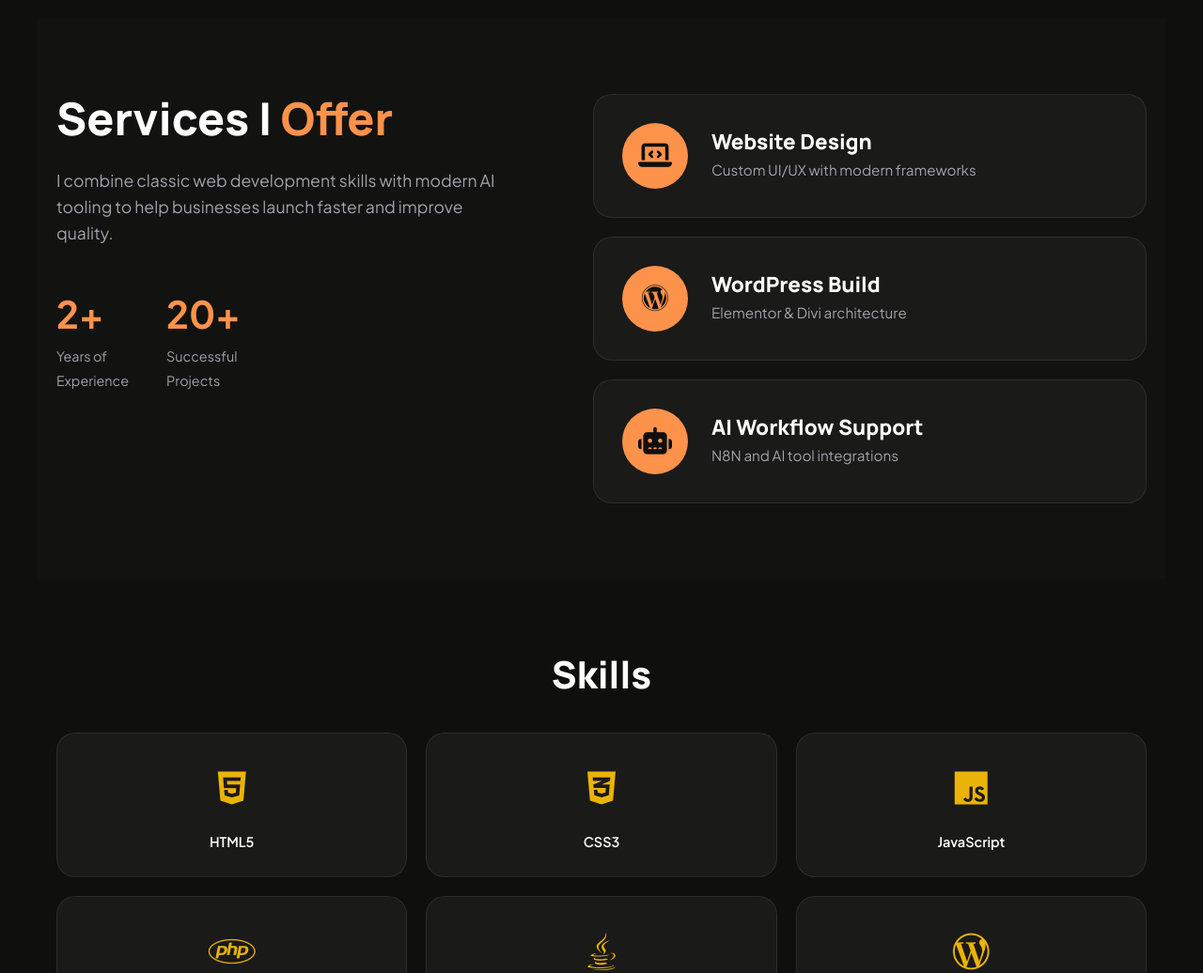
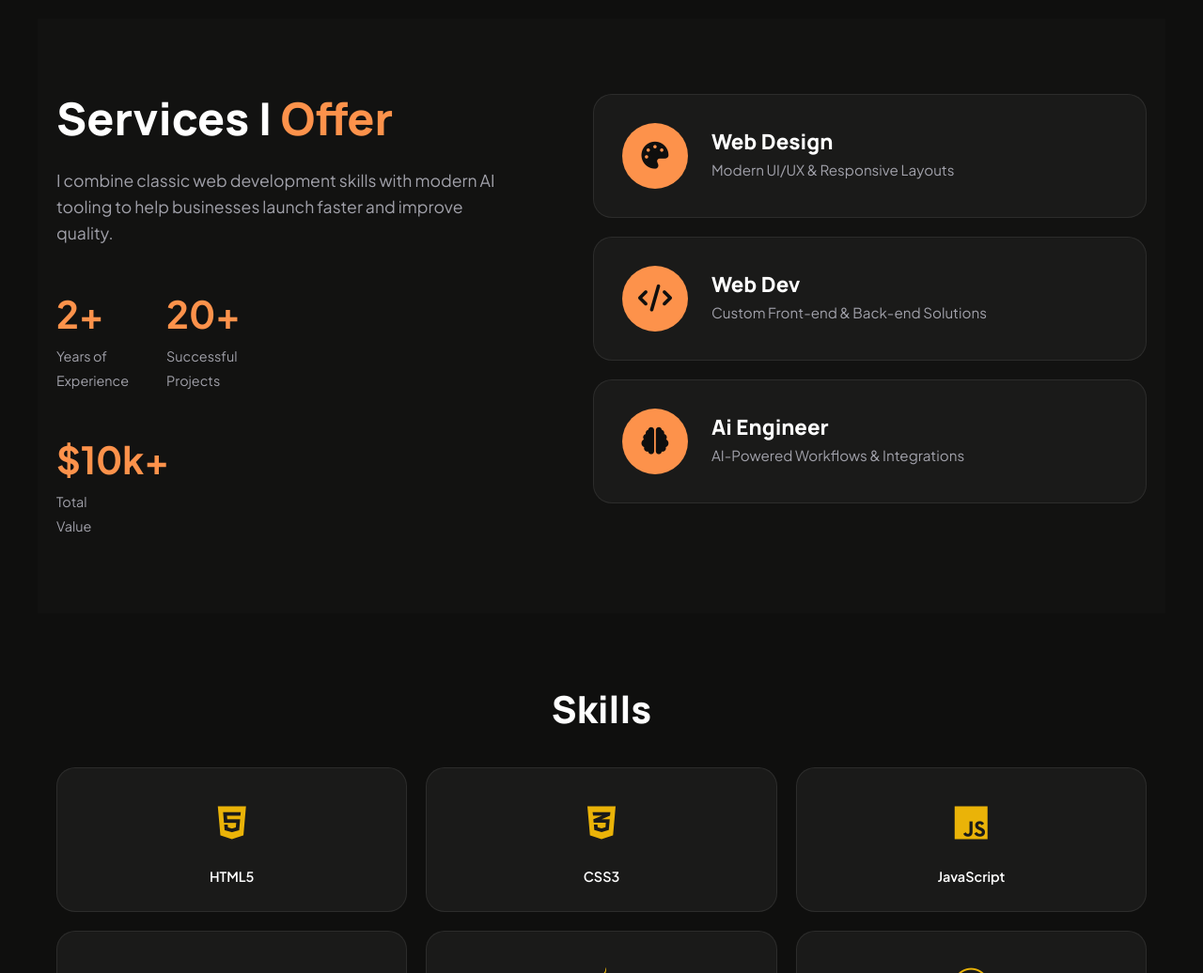
Before and after one commit to cirilosere51/Portfolio, a website: page index.html in a window 1280 px wide. Shown: the part 780-1816 px from the top of the page at 94% size. Drawn offline with Linux system fonts and the light colour scheme.

Commit message:
new update

```diff
--- a/index.html
+++ b/index.html
@@ -20,7 +20,7 @@
     <div class="page-shell">
         <header class="site-header" id="top">
             <nav class="navbar">
-                <a href="#top" class="brand">Portfolio</a>
+                <a href="#top" class="brand"><span>Cirilo</span> Sere</a>
                 <button class="menu-toggle" id="menuToggle" aria-label="Open navigation" aria-expanded="false">
                     <span></span>
                     <span></span>
@@ -69,6 +69,7 @@
                         <p>I combine classic web development skills with modern AI tooling to help businesses launch
                             faster and improve quality.</p>
                         <div class="experience-stats">
+                            <div class="stats-main-row">
                                 <div class="stat-item">
                                     <span class="stat-number">2+</span>
                                     <span class="stat-label">Years of <br>Experience</span>
@@ -78,27 +79,32 @@
                                     <span class="stat-label">Successful <br>Projects</span>
                                 </div>
                             </div>
+                            <div class="stat-item dollar-stat">
+                                <span class="stat-number">$10k+</span>
+                                <span class="stat-label">Total <br>Value</span>
+                            </div>
+                        </div>
                     </div>
                     <div class="services-grid reveal">
                         <div class="service-card">
-                            <div class="service-icon"><i class="fas fa-laptop-code"></i></div>
+                            <div class="service-icon"><i class="fas fa-palette"></i></div>
                             <div class="service-info">
-                                <h3>Website Design</h3>
-                                <p>Custom UI/UX with modern frameworks</p>
+                                <h3>Web Design</h3>
+                                <p>Modern UI/UX & Responsive Layouts</p>
                             </div>
                         </div>
                         <div class="service-card">
-                            <div class="service-icon"><i class="fab fa-wordpress"></i></div>
+                            <div class="service-icon"><i class="fas fa-code"></i></div>
                             <div class="service-info">
-                                <h3>WordPress Build</h3>
-                                <p>Elementor & Divi architecture</p>
+                                <h3>Web Dev</h3>
+                                <p>Custom Front-end & Back-end Solutions</p>
                             </div>
                         </div>
                         <div class="service-card">
-                            <div class="service-icon"><i class="fas fa-robot"></i></div>
+                            <div class="service-icon"><i class="fas fa-brain"></i></div>
                             <div class="service-info">
-                                <h3>AI Workflow Support</h3>
-                                <p>N8N and AI tool integrations</p>
+                                <h3>Ai Engineer</h3>
+                                <p>AI-Powered Workflows & Integrations</p>
                             </div>
                         </div>
                     </div>
--- a/styles.css
+++ b/styles.css
@@ -123,6 +123,10 @@ h4 {
   font-size: 1.5rem;
   font-weight: 800;
   color: var(--accent-gold);
+}
+
+.brand span {
+  color: var(--text-primary);
 }
 
 .nav-panel {
@@ -319,7 +323,18 @@ h4 {
 
 .experience-stats {
   display: flex;
+  flex-direction: column;
+  gap: 30px;
+}
+
+.stats-main-row {
+  display: flex;
   gap: 40px;
+  flex-wrap: wrap;
+}
+
+.dollar-stat {
+  padding-top: 10px;
 }
 
 .stat-number {
```
Lines whose indentation alone changed are shown as unchanged.
